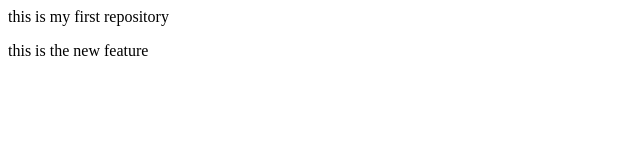
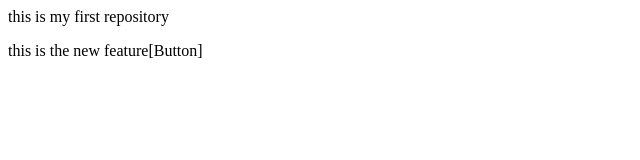
Before and after one commit to nitinsingh153/Local-Repo-, a plain HTML site: page index.html in a window 1280 px wide. Shown: the full height of the page, 0-640 px from the left. Drawn offline with Linux system fonts and the light colour scheme.

Commit message:
add button

```diff
--- a/index.html
+++ b/index.html
@@ -1,2 +1,2 @@
 <p> this is my first repository</p>
-<p>this is the new feature</p>
+<p>this is the new feature[Button]</p>
```
